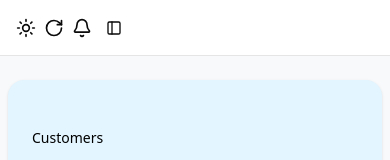
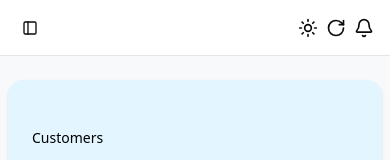
Before and after one commit to PravinSliet123/juspay-ui-assesment, a React app: page / in a window 390 px wide. Shown: the top 160 px of the page. Built offline with nearby package versions, Linux system fonts and the light colour scheme; the HTML template or start-up script is replaced by a standard one.

Commit message:
header side nav opener button position changed

```diff
--- a/src/components/common/Header.jsx
+++ b/src/components/common/Header.jsx
@@ -19,6 +19,8 @@ export default function Header({ open, setOpen }) {
   return (
     <nav className="sticky top-0 z-10 flex items-center justify-between w-full border-b px-4 h-14 bg-background">
       {/* Left Section - Breadcrumb (desktop only) */}
+                {/* Sidebar Trigger for mobile */}
+          <SidebarTrigger className="cursor-pointer md:hidden" />
       <div className="hidden md:flex items-center gap-2 text-sm text-muted-foreground">
         <SidebarTrigger className="cursor-pointer" />
         <Star size={20} fill="#1C1C1C1A" className="cursor-pointer" />
@@ -75,8 +77,7 @@ export default function Header({ open, setOpen }) {
             className="cursor-pointer"
           />
 
-          {/* Sidebar Trigger for mobile */}
-          <SidebarTrigger className="cursor-pointer md:hidden" />
+
         </div>
       </div>
     </nav>
```
